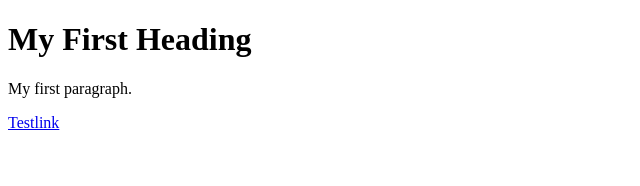
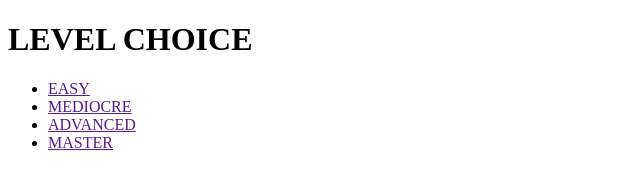
Before and after one commit to AnnikaKussberger/StudienprojekteMKB, a plain HTML site: page Interface Design/level choice.html in a window 1280 px wide. Shown: the whole page, without its empty margins (0-640 px from the left). Drawn offline with Linux system fonts and the light colour scheme.

Commit message:
DATEINAMEN AKTUALISIERT

```diff
--- a/Interface Design/level choice.html
+++ b/Interface Design/level choice.html
@@ -1,14 +1,18 @@
 <!DOCTYPE html>
 <html>
 <head>
-<title>Page Title</title>
+<title>IN BETWEEN</title>
 </head>
 <body>
 
 
-<h1>My First Heading</h1>
-<p>My first paragraph.</p>
-<a href="https://www.thomann.de/de/prod_AR_361706.html">Testlink</a>
+<h1>LEVEL CHOICE</h1>
+<ul>
+    <li><a href="">EASY</a></li>
+    <li><a href="">MEDIOCRE</a></li>
+    <li><a href="">ADVANCED</a></li>
+    <li><a href="">MASTER</a></li>
+</ul>
 
 </body>
 </html>
```
Also changed, not shown: Interface Design/index.html (+1 -1 lines).
